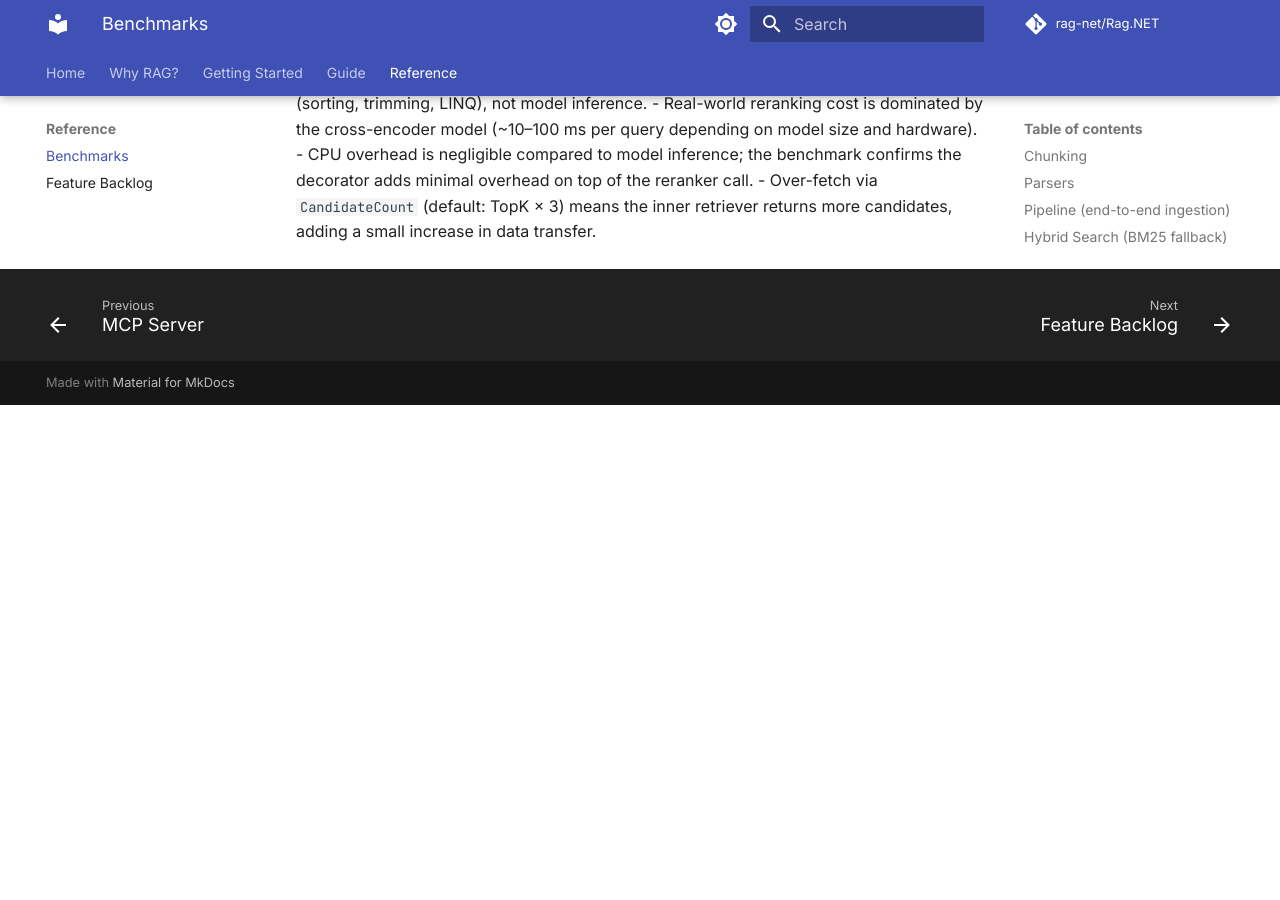
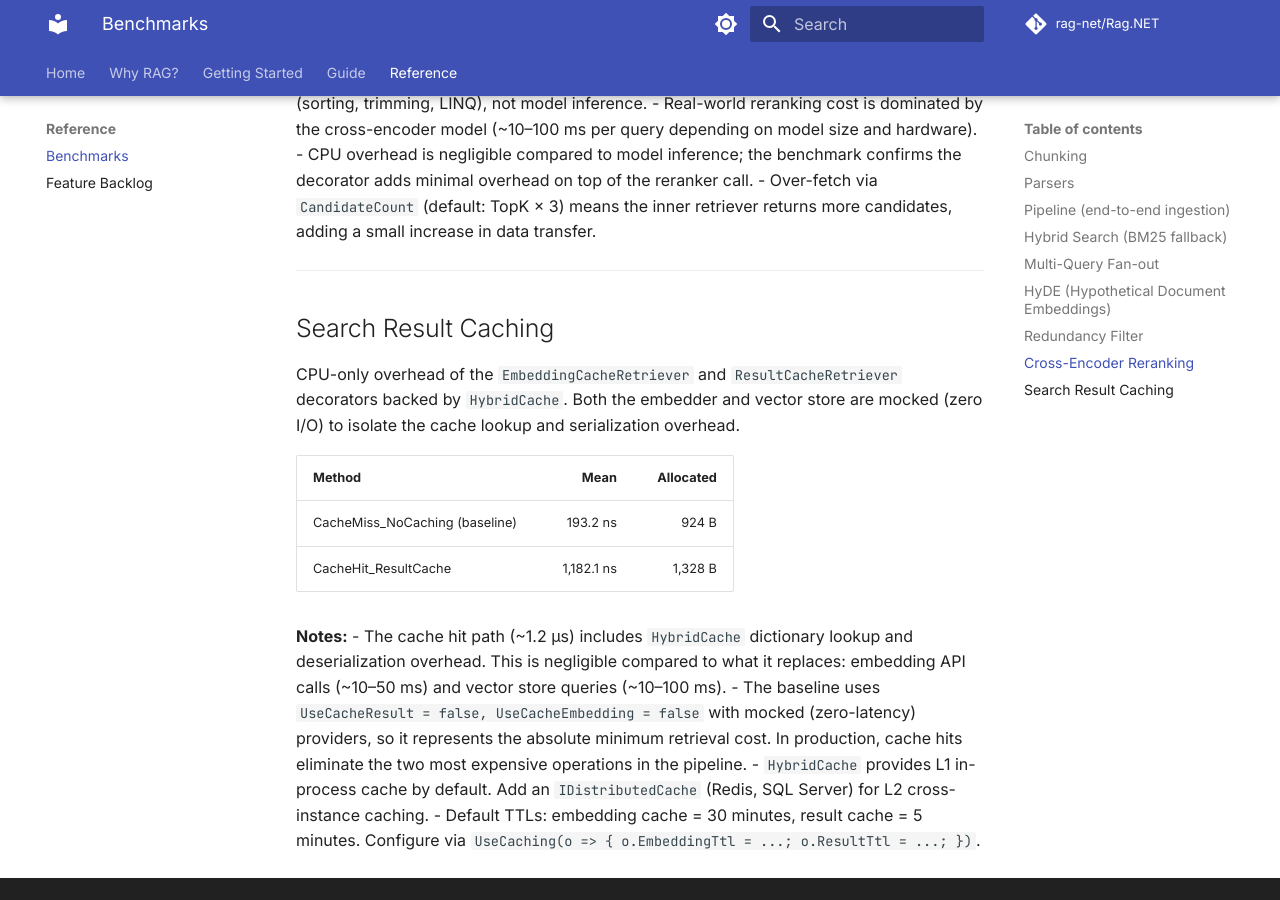
Before and after one commit to MarcelRoozekrans/Rag.NET, an MkDocs documentation site: the page built from docs/benchmarks.md, in a window 1280 px wide and 900 px high, scrolled down 4483 px. Built offline with MkDocs 1.6.1 and Material for MkDocs 9.7.7, drawn with Linux system fonts in a browser that asks for light colours; comment, search, counter and statistics services are not loaded; before the commit the page ends 4888 px from its top, so only the background shows below that.

Commit message:
fix: resolve CachingBenchmarks keyed services issue and add benchmark results
Use Host.CreateApplicationBuilder() instead of bare ServiceCollection to
provide a service provider that supports keyed services required by
HybridCache. Updated docs/benchmarks.md with real caching benchmark numbers.

Co-Authored-By: Claude Opus 4.6 <noreply@anthropic.com>

```diff
--- a/docs/benchmarks.md
+++ b/docs/benchmarks.md
@@ -143,3 +143,20 @@ CPU-only overhead of the `RerankingRetriever` decorator. The reranker is mocked
 - Real-world reranking cost is dominated by the cross-encoder model (~10–100 ms per query depending on model size and hardware).
 - CPU overhead is negligible compared to model inference; the benchmark confirms the decorator adds minimal overhead on top of the reranker call.
 - Over-fetch via `CandidateCount` (default: TopK × 3) means the inner retriever returns more candidates, adding a small increase in data transfer.
+
+---
+
+## Search Result Caching
+
+CPU-only overhead of the `EmbeddingCacheRetriever` and `ResultCacheRetriever` decorators backed by `HybridCache`. Both the embedder and vector store are mocked (zero I/O) to isolate the cache lookup and serialization overhead.
+
+| Method | Mean | Allocated |
+|--------|-----:|----------:|
+| CacheMiss_NoCaching (baseline) | 193.2 ns | 924 B |
+| CacheHit_ResultCache | 1,182.1 ns | 1,328 B |
+
+**Notes:**
+- The cache hit path (~1.2 μs) includes `HybridCache` dictionary lookup and deserialization overhead. This is negligible compared to what it replaces: embedding API calls (~10–50 ms) and vector store queries (~10–100 ms).
+- The baseline uses `UseCacheResult = false, UseCacheEmbedding = false` with mocked (zero-latency) providers, so it represents the absolute minimum retrieval cost. In production, cache hits eliminate the two most expensive operations in the pipeline.
+- `HybridCache` provides L1 in-process cache by default. Add an `IDistributedCache` (Redis, SQL Server) for L2 cross-instance caching.
+- Default TTLs: embedding cache = 30 minutes, result cache = 5 minutes. Configure via `UseCaching(o => { o.EmbeddingTtl = ...; o.ResultTtl = ...; })`.
```
Also changed, not shown: 2 other files.
